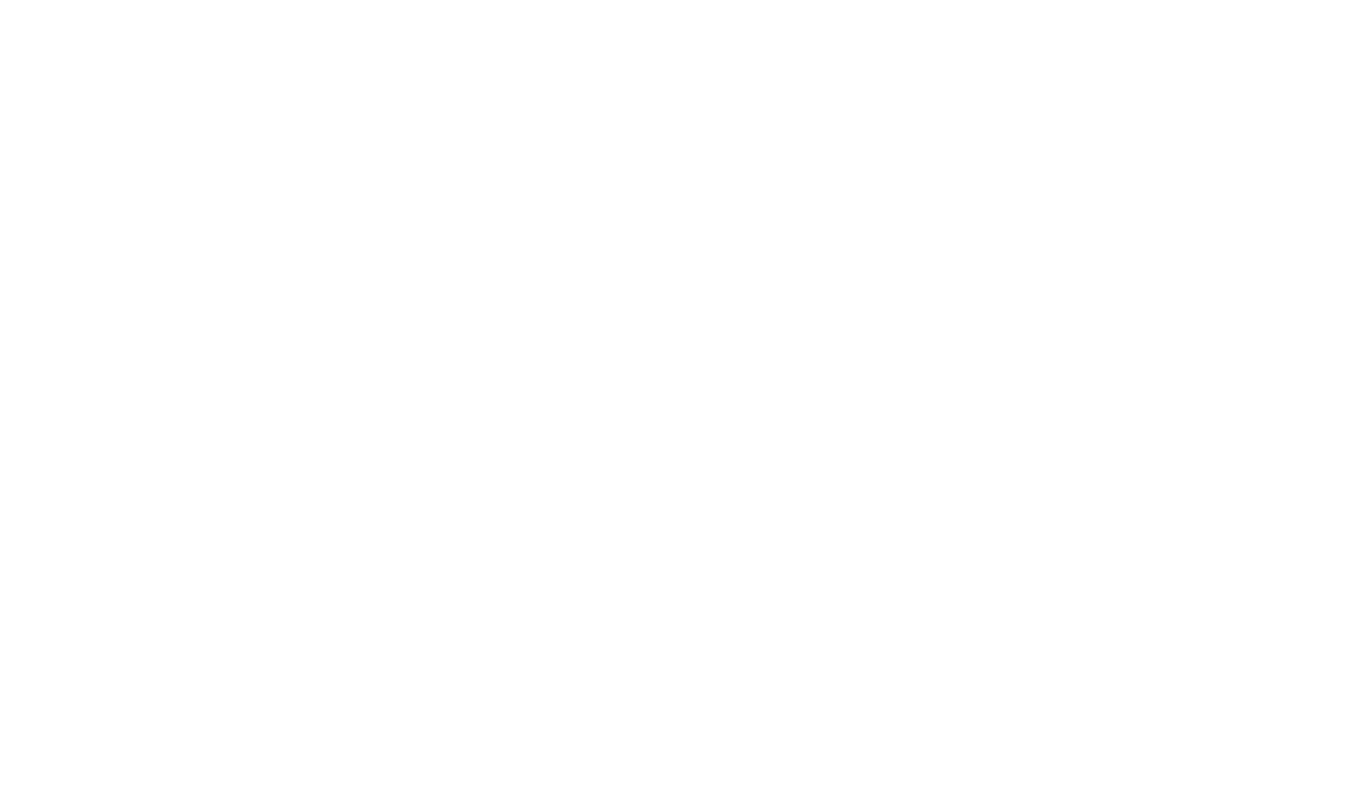
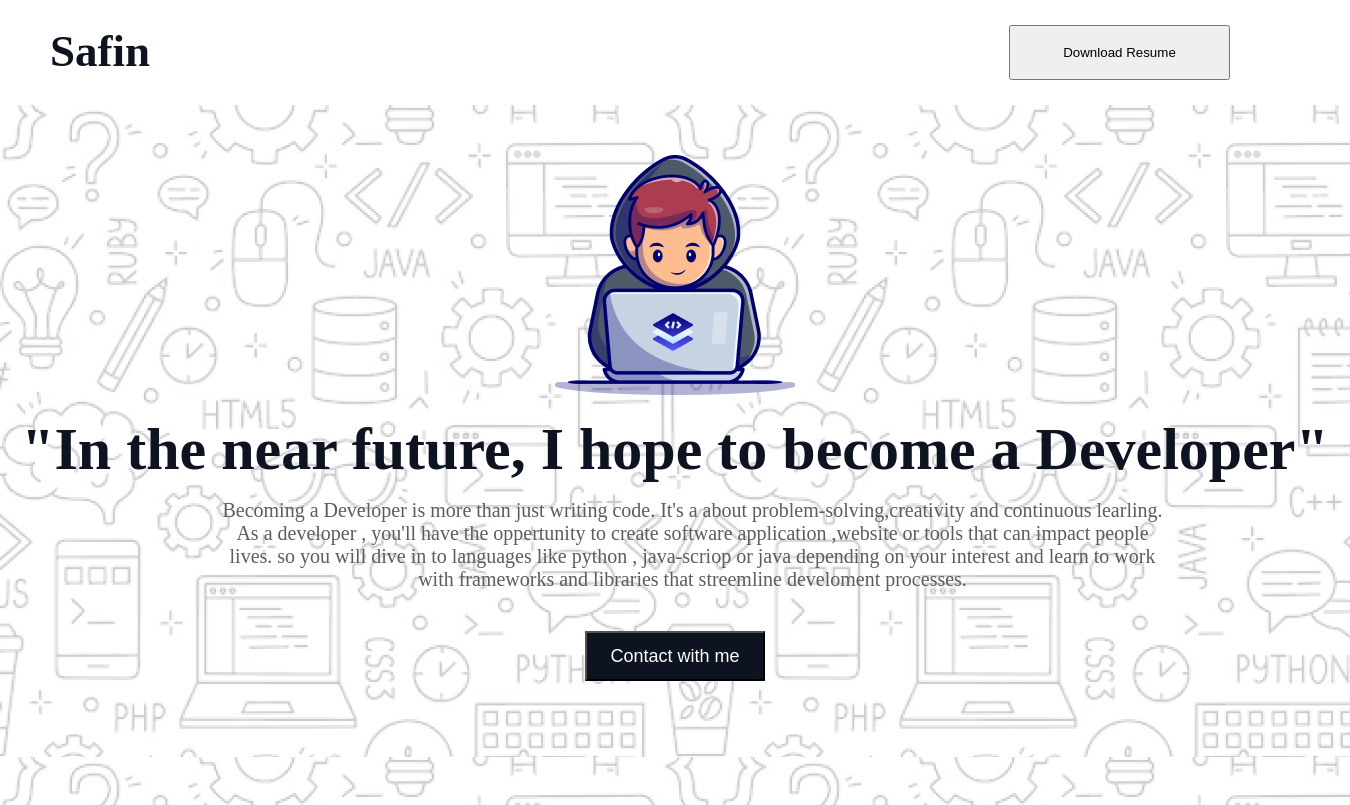
Before and after one commit to safin33221/Assignment-1, a plain HTML site: page index.html in a window 1280 px wide. Shown: the whole page, 1350 px wide, since content can reach past the window. Drawn offline with Linux system fonts and the light colour scheme.

Commit message:
banner section

```diff
--- a/index.html
+++ b/index.html
@@ -7,6 +7,34 @@
     <link rel="stylesheet" href="style.css">
 </head>
 <body>
+    <header>
+        <nav>
+            <h1>Safin</h1>
+            <button>Download Resume</button>
+        </nav>
 
+        <main>
+            <section class="banner-container">
+                <div class="banner-contant">
+                    <div class="banner-image">
+                        <img src="./assets/Group.png" alt="">
+                    </div>
+
+                    <div class="banner-title">
+                        <h1>"In the near future, I
+                            hope to become a Developer"
+
+                        </h1>
+                        <p>
+                            Becoming a Developer is more than just writing code. It's a about problem-solving,creativity and continuous learling. As a developer , you'll have the oppertunity to create software application ,website or tools that can impact people lives. so you will dive in to languages  like python , java-scriop or java depending on your interest and learn to work with frameworks and libraries that streemline develoment processes.
+                        </p>
+                        <button class="banner-btn"><a href="">Contact with me</a></button>
+                    </div>
+
+                </div>
+
+            </section>
+        </main>
+    </header>
 </body>
 </html>
--- a/style.css
+++ b/style.css
@@ -0,0 +1,81 @@
+
+
+*{
+    margin: 0;
+    padding: 0;
+}
+/* header section start */
+nav{
+    display: flex;
+    justify-content: space-between;
+    margin: 25px 50px;
+}
+nav h1{
+
+    font-size: 45px;
+    color: #0D1321;
+}
+nav button{
+    width: 221px;
+    height: 55px;
+}
+/* header section end */
+
+
+/* banner container section start */
+.banner-container{
+    width: 1350px;
+    height: 700px;
+    margin: 0 auto;
+    background: linear-gradient(#ADDCFF);
+    background-image: url("./assets/Hero-bg.png");
+    background-blend-mode: overlay;
+}
+.banner-contant{
+    display: flex;
+    flex-direction: column;
+    justify-content: center;
+    align-items: center;
+}
+.banner-image{
+    padding-top: 50px;
+
+}
+.banner-image .banner-contant img{
+    width: 240px;
+    height: 240px;
+    text-align: center;
+
+}
+.banner-title{
+    text-align: center;
+
+}
+.banner-contant .banner-title h1{
+    font-size: 60px;
+    color: #0D1321;
+    line-height: 100px;
+
+
+}
+.banner-contant .banner-title p{
+    font-size: 20px;
+    color: #605b5b;
+    width: 70%;
+    margin-left: 220px;
+}
+.banner-contant .banner-title .banner-btn{
+    width:  180px;
+    height:  50px;
+    margin: o auto;
+    margin-top: 40px;
+    background: rgb(13, 19, 33);
+}
+.banner-contant .banner-title .banner-btn a{
+    text-decoration: none;
+    color:#FFFFFF;
+    font-weight: 500;
+    font-size: 18px;
+}
+
+/* banner container section end */
```
Also changed, not shown: assets/Group 3.png (added), assets/Group 4.png (added), assets/Group.png (added), assets/Hero-bg.png (added), assets/Layer_1.png (added), assets/css.png (added), assets/facebook.png (added), assets/github.png (added), assets/handshake.jpg (added), assets/html.png (added), assets/js.png (added), assets/linkedin-icon 1.png (added), assets/mongodb.png (added), assets/nodejs.png (added), 1 more files.
